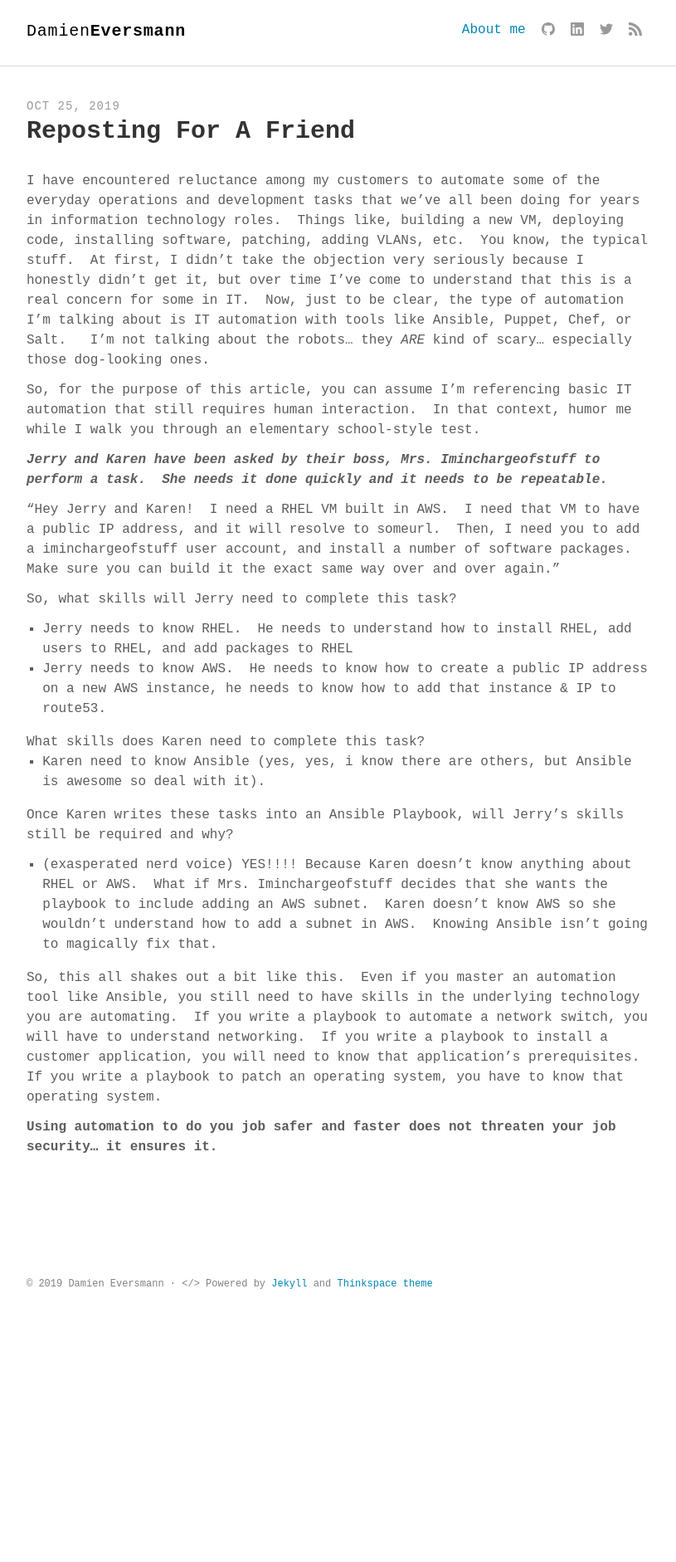
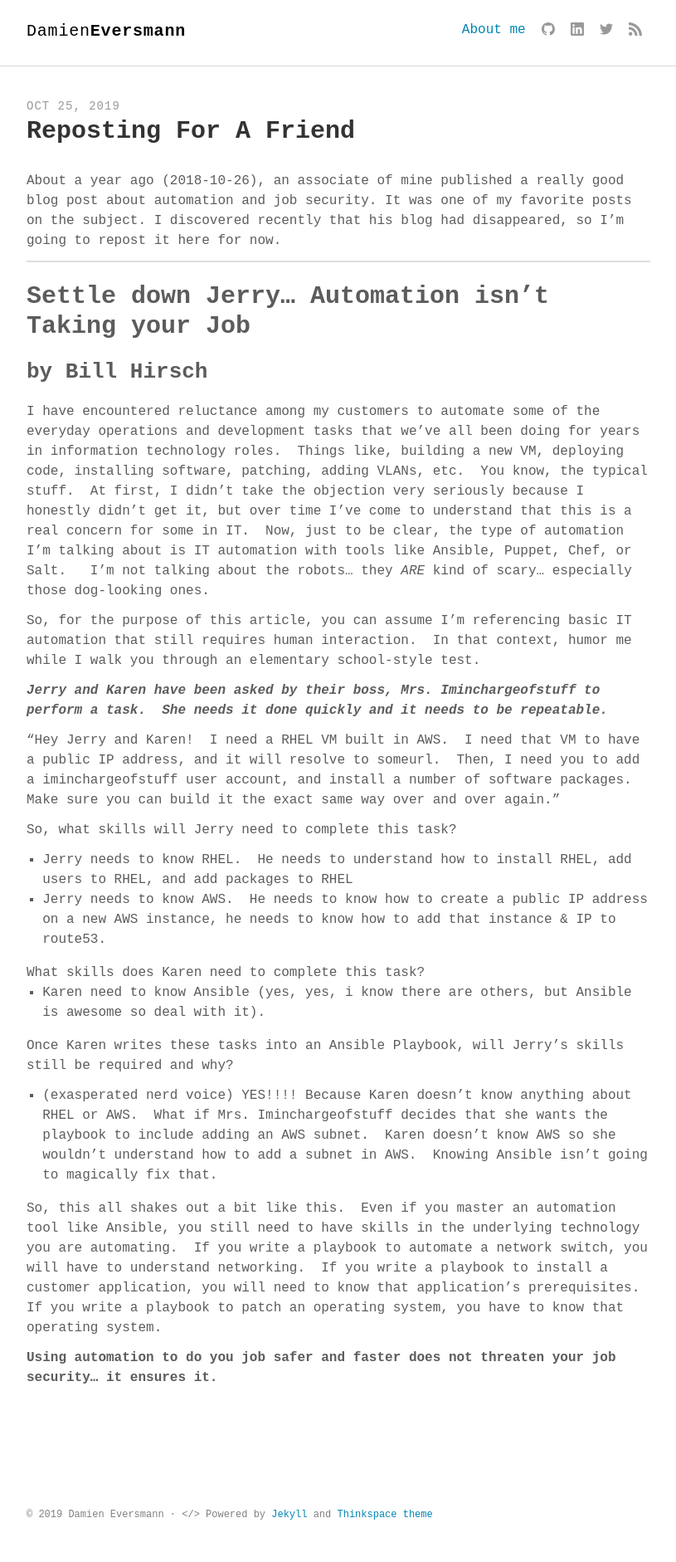
Before and after one commit to deversmann/eversmann.com, a Jekyll site: the page built from _posts/2019-10-25-reposting-for-a-friend.md, in a window 1280 px wide. Shown: the whole page at 83% size, without its empty margins (232-1047 px from the left). Built offline with Jekyll 4.4.1, drawn with Linux system fonts in a browser that asks for light colours; some web fonts are replaced; before the commit the page ends 1604 px from its top, so only the background shows below that.

Commit message:
Update 2019-10-25-reposting-for-a-friend.md

```diff
--- a/_posts/2019-10-25-reposting-for-a-friend.md
+++ b/_posts/2019-10-25-reposting-for-a-friend.md
@@ -5,6 +5,18 @@ description:
 comments: false
 keywords:
 ---
+
+About a year ago (2018-10-26), an associate of mine published a really good blog post about automation and job security.  It was one of my favorite posts on the subject.  I discovered recently that his blog had disappeared, so I'm going to repost it here for now.
+
+* * * * *
+
+Settle down Jerry… Automation isn’t Taking your Job
+===================================================
+
+by Bill Hirsch
+--------------
+
+
 <p>I have encountered reluctance among my customers to automate some of the everyday operations and development tasks
     that we’ve all been doing for years in information technology roles.  Things like, building a new VM, deploying
     code, installing software, patching, adding VLANs, etc.  You know, the typical stuff.  At first, I didn’t take the
```
